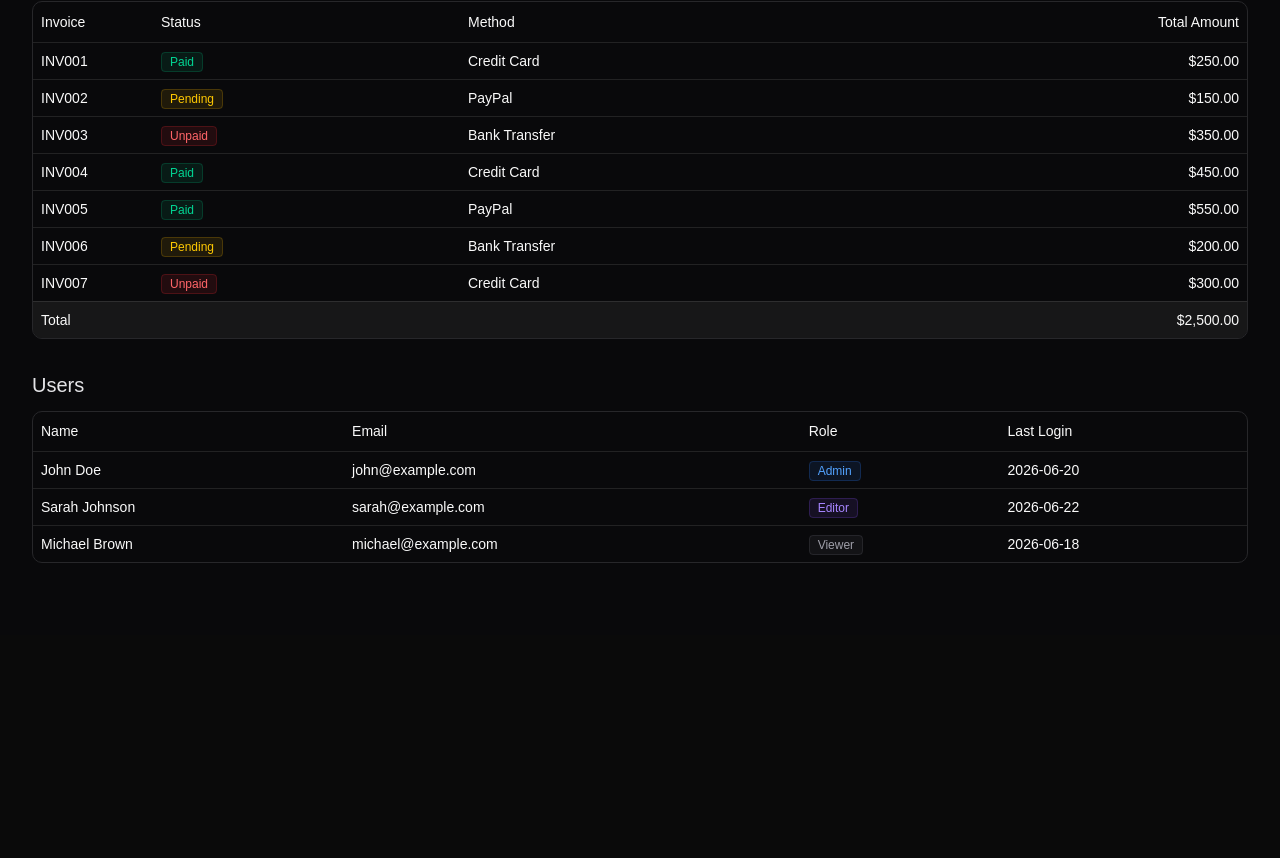
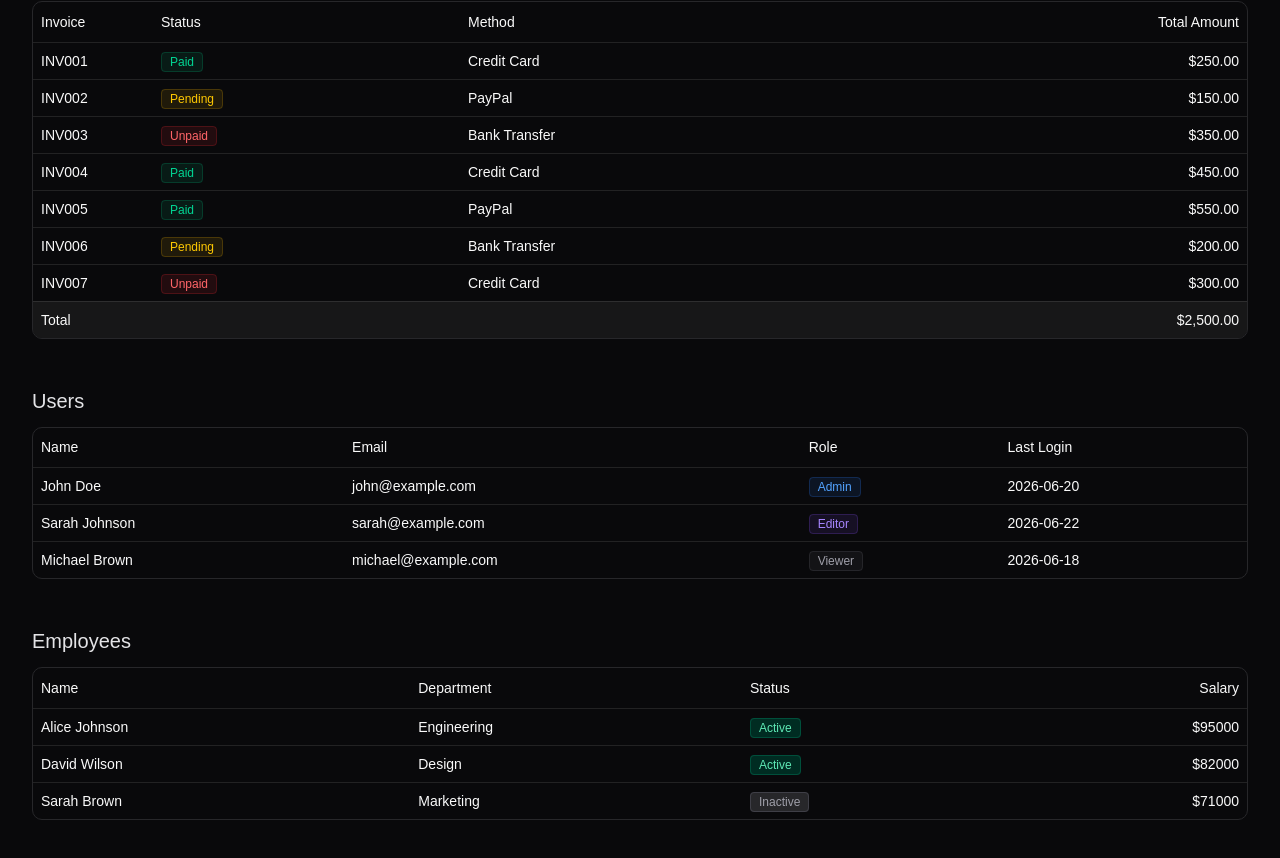
Before and after one commit to oluwakemi-dada/data-grid, a React (Vite) app: page / in a window 1280 px wide. Shown: the part 224-1082 px from the top of the page. Before the commit the page ends 859 px from the top, so only its background shows below. Built offline with nearby package versions, Linux system fonts and the light colour scheme.

Commit message:
refactor: improve DataGrid column type inference

```diff
--- a/src/App.tsx
+++ b/src/App.tsx
@@ -1,3 +1,4 @@
+import EmployeeTable from './features/employees/employee-table';
 import InvoiceTable from './features/invoices/invoice-table';
 import UserTable from './features/users/user-table';
 
@@ -23,7 +24,7 @@ const App = () => {
         </div>
 
         {/* Invoices section */}
-        <section className='mb-8'>
+        <section className='mb-12'>
           <div className='flex items-center justify-between mb-3'>
             <h2 className='text-xl font-medium text-zinc-200'>Invoices</h2>
           </div>
@@ -33,12 +34,22 @@ const App = () => {
         </section>
 
         {/* Users section */}
-        <section className='mb-8'>
+        <section className='mb-12'>
           <div className='flex items-center justify-between mb-3'>
             <h2 className='text-xl font-medium text-zinc-200'>Users</h2>
           </div>
           <div className='rounded-lg border border-zinc-800 overflow-hidden'>
             <UserTable />
+          </div>
+        </section>
+
+        {/* Employees section */}
+        <section className='mb-12'>
+          <div className='flex items-center justify-between mb-3'>
+            <h2 className='text-xl font-medium text-zinc-200'>Employees</h2>
+          </div>
+          <div className='rounded-lg border border-zinc-800 overflow-hidden'>
+            <EmployeeTable />
           </div>
         </section>
       </main>
--- a/src/features/data-grid/types.ts
+++ b/src/features/data-grid/types.ts
@@ -1,9 +1,15 @@
 import type { ReactNode } from 'react';
 
-export type Column<T> = {
+type ColumnDef<T, K extends keyof T> = {
   id: string;
   header: string;
   className?: string;
-  accessor: keyof T;
-  renderCell?: (value: T[keyof T], row: T) => ReactNode;
+  accessor: K;
+  renderCell?: (value: T[K], row: T) => ReactNode;
 };
+
+type ColumnByKey<T> = {
+  [K in keyof T]: ColumnDef<T, K>;
+};
+
+export type Column<T> = ColumnByKey<T>[keyof ColumnByKey<T>];
--- /dev/null
+++ b/src/features/employees/employee-columns.tsx
@@ -0,0 +1,45 @@
+import { type Column } from '../data-grid/types';
+import type { employees } from './employee-data';
+
+export type Employees = typeof employees;
+export type Employee = Employees[number];
+
+export const employeeColumns: Column<Employee>[] = [
+  { id: 'name', header: 'Name', accessor: 'name' },
+  {
+    id: 'department',
+    header: 'Department',
+    accessor: 'department',
+    renderCell: (value) => {
+      return <span>{value.name}</span>;
+    },
+  },
+
+  {
+    id: 'status',
+    header: 'Status',
+    accessor: 'isActive',
+    renderCell: (value, row) => {
+      const colors: Record<string, string> = {
+        true: 'bg-emerald-950 text-emerald-300 border border-emerald-900',
+        false: 'bg-zinc-800 text-zinc-400 border border-zinc-700',
+      };
+      return (
+        <span
+          className={`px-2 py-0.5 rounded text-xs font-medium ${colors[String(row.isActive)]}`}
+        >
+          {value ? 'Active' : 'Inactive'}
+        </span>
+      );
+    },
+  },
+  {
+    id: 'salary',
+    header: 'Salary',
+    accessor: 'salary',
+    className: 'text-right',
+    renderCell: (value) => {
+      return <span className='block text-right'>${value}</span>;
+    },
+  },
+];
--- /dev/null
+++ b/src/features/employees/employee-data.ts
@@ -0,0 +1,32 @@
+export const employees = [
+  {
+    id: 'EMP-001',
+    name: 'Alice Johnson',
+    department: {
+      id: 'DEP-01',
+      name: 'Engineering',
+    },
+    salary: 95000,
+    isActive: true,
+  },
+  {
+    id: 'EMP-002',
+    name: 'David Wilson',
+    department: {
+      id: 'DEP-02',
+      name: 'Design',
+    },
+    salary: 82000,
+    isActive: true,
+  },
+  {
+    id: 'EMP-003',
+    name: 'Sarah Brown',
+    department: {
+      id: 'DEP-03',
+      name: 'Marketing',
+    },
+    salary: 71000,
+    isActive: false,
+  },
+];
--- /dev/null
+++ b/src/features/employees/employee-table.tsx
@@ -0,0 +1,15 @@
+import DataGrid from '../data-grid/components/data-grid';
+import { employeeColumns } from './employee-columns';
+import { employees } from './employee-data';
+
+const EmployeeTable = () => {
+  return (
+    <DataGrid
+      rows={employees}
+      columns={employeeColumns}
+      getRowId={(row) => row.id}
+    />
+  );
+};
+
+export default EmployeeTable;
--- a/src/features/invoices/invoice-table.tsx
+++ b/src/features/invoices/invoice-table.tsx
@@ -1,7 +1,8 @@
 import { TableCell, TableFooter, TableRow } from '@/components/ui/table';
 import DataGrid from '../data-grid/components/data-grid';
+
+import { invoiceColumns, type Invoice } from './invoice-columns';
 import { invoices } from './invoice-data';
-import { invoiceColumns, type Invoice } from './invoice-columns';
 
 const InvoiceTable = () => {
   return (
```
Also changed, not shown: src/features/invoices/invoice-data.ts (renamed from src/features/invoices/invoice-data.tsx), src/features/users/user-data.ts (renamed from src/features/users/user-data.tsx).
